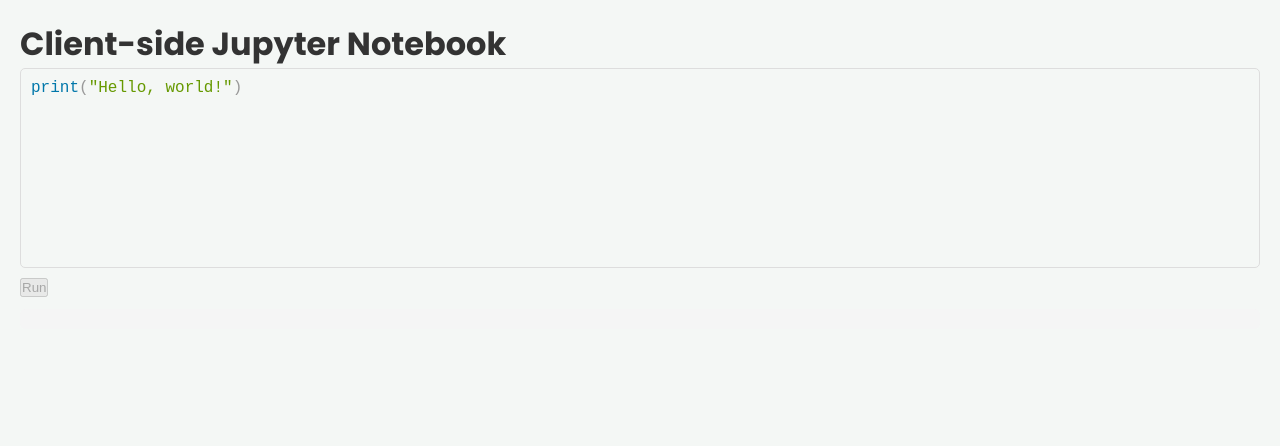
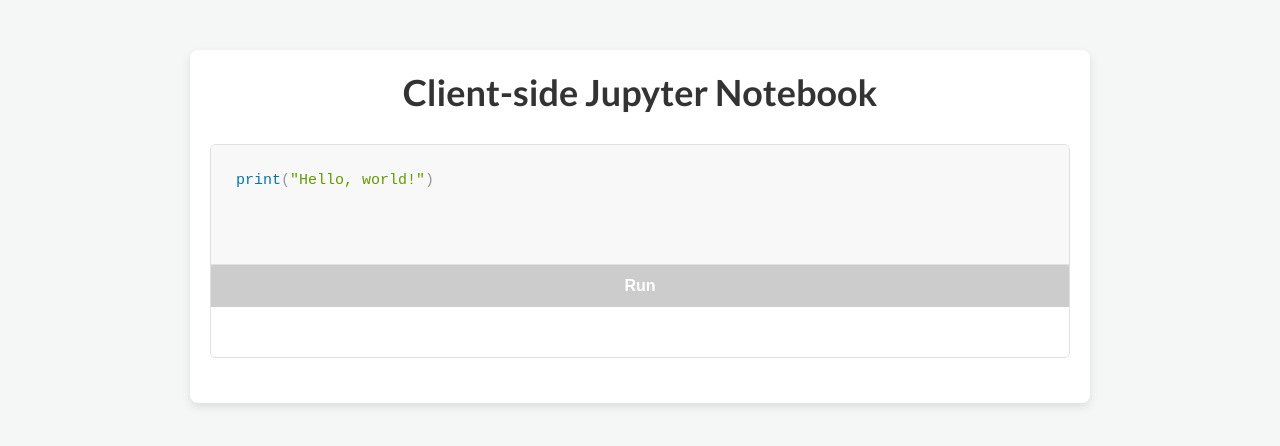
Before and after one commit to amndatasyaa/amndatasyaa.github.io, a Next.js app: page /notebook in a window 1280 px wide. Shown: the top 446 px of the page. Built offline with nearby package versions, Linux system fonts and the light colour scheme.

Commit message:
feat: add notebook link and style notebook UI

```diff
--- a/app/globals.css
+++ b/app/globals.css
@@ -582,3 +582,75 @@ h2::after {
     transform: translateY(100vh);
   }
 }
+
+/* Notebook Styles */
+.notebook-container {
+  max-width: 900px;
+  margin: 50px auto;
+  background-color: var(--white);
+  border-radius: 8px;
+  box-shadow: 0 4px 10px rgba(0, 0, 0, 0.1);
+  overflow: hidden;
+  padding: 20px;
+}
+
+.notebook-title {
+  font-family: var(--heading-font);
+  font-size: 36px;
+  color: var(--text-color);
+  margin-bottom: 30px;
+  text-align: center;
+}
+
+.notebook-cell {
+  margin-bottom: 25px;
+  border: 1px solid #e0e0e0;
+  border-radius: 6px;
+  overflow: hidden;
+}
+
+.code-editor {
+  background-color: #f8f8f8;
+  padding: 15px !important;
+  font-family: 'Fira Code', 'Fira Mono', monospace;
+  font-size: 15px;
+  line-height: 1.5;
+  min-height: 120px;
+  border-bottom: 1px solid #e0e0e0;
+  white-space: pre-wrap; /* Ensures code wraps */
+  word-wrap: break-word; /* Ensures long words break */
+}
+
+.run-button {
+  display: block;
+  width: 100%;
+  padding: 12px 20px;
+  background-color: var(--primary-color);
+  color: var(--white);
+  border: none;
+  font-size: 16px;
+  font-weight: 600;
+  cursor: pointer;
+  transition: background-color 0.3s ease;
+}
+
+.run-button:hover {
+  background-color: #008ACA;
+}
+
+.run-button:disabled {
+  background-color: #cccccc;
+  cursor: not-allowed;
+}
+
+.output-area {
+  background-color: #ffffff;
+  padding: 15px;
+  font-family: 'Fira Code', 'Fira Mono', monospace;
+  font-size: 15px;
+  line-height: 1.5;
+  color: #333333;
+  min-height: 50px;
+  white-space: pre-wrap;
+  word-wrap: break-word;
+}
--- a/app/layout-client.tsx
+++ b/app/layout-client.tsx
@@ -37,6 +37,7 @@ export default function RootLayoutClient({
           <a href="#skills" onClick={() => setIsMenuOpen(false)}>Skills</a>
           <a href="#contact" onClick={() => setIsMenuOpen(false)}>Contact</a>
           <a href="/play" onClick={() => setIsMenuOpen(false)}>Play</a>
+          <a href="/notebook" onClick={() => setIsMenuOpen(false)}>Notebook</a>
         </div>
         <Hamburger isOpen={isMenuOpen} setIsOpen={setIsMenuOpen} />
         {children}
--- a/app/notebook/page.tsx
+++ b/app/notebook/page.tsx
@@ -45,27 +45,23 @@ const NotebookPage = () => {
   }
 
   return (
-    <div style={{ padding: '20px' }}>
-      <h1>Client-side Jupyter Notebook</h1>
+    <div className="notebook-container">
+      <h1 className="notebook-title">Client-side Jupyter Notebook</h1>
+      <div className="notebook-cell">
         <Editor
           value={code}
           onValueChange={code => setCode(code)}
-        highlight={code => highlight(code, languages.python)}
+          highlight={code => highlight(code, languages.python, 'python')}
           padding={10}
-        style={{
-          fontFamily: '"Fira code", "Fira Mono", monospace',
-          fontSize: 16,
-          border: '1px solid #ddd',
-          borderRadius: '5px',
-          minHeight: '200px',
-        }}
+          className="code-editor"
         />
-      <button onClick={runCode} style={{ marginTop: '10px' }} disabled={!pyodide}>
+        <button onClick={runCode} className="run-button" disabled={!pyodide}>
           Run
         </button>
-      <pre style={{ marginTop: '10px', background: '#f5f5f5', padding: '10px', borderRadius: '5px' }}>
+        <pre className="output-area">
           {output}
         </pre>
+      </div>
     </div>
   )
 }
--- a/app/page.tsx
+++ b/app/page.tsx
@@ -49,6 +49,11 @@ export default function Home() {
           <li>
             <a href="/play" className="nav-link">
               Play
+            </a>
+          </li>
+          <li>
+            <a href="/notebook" className="nav-link">
+              Notebook
             </a>
           </li>
         </ul>
```
Lines whose indentation alone changed are shown as unchanged.
